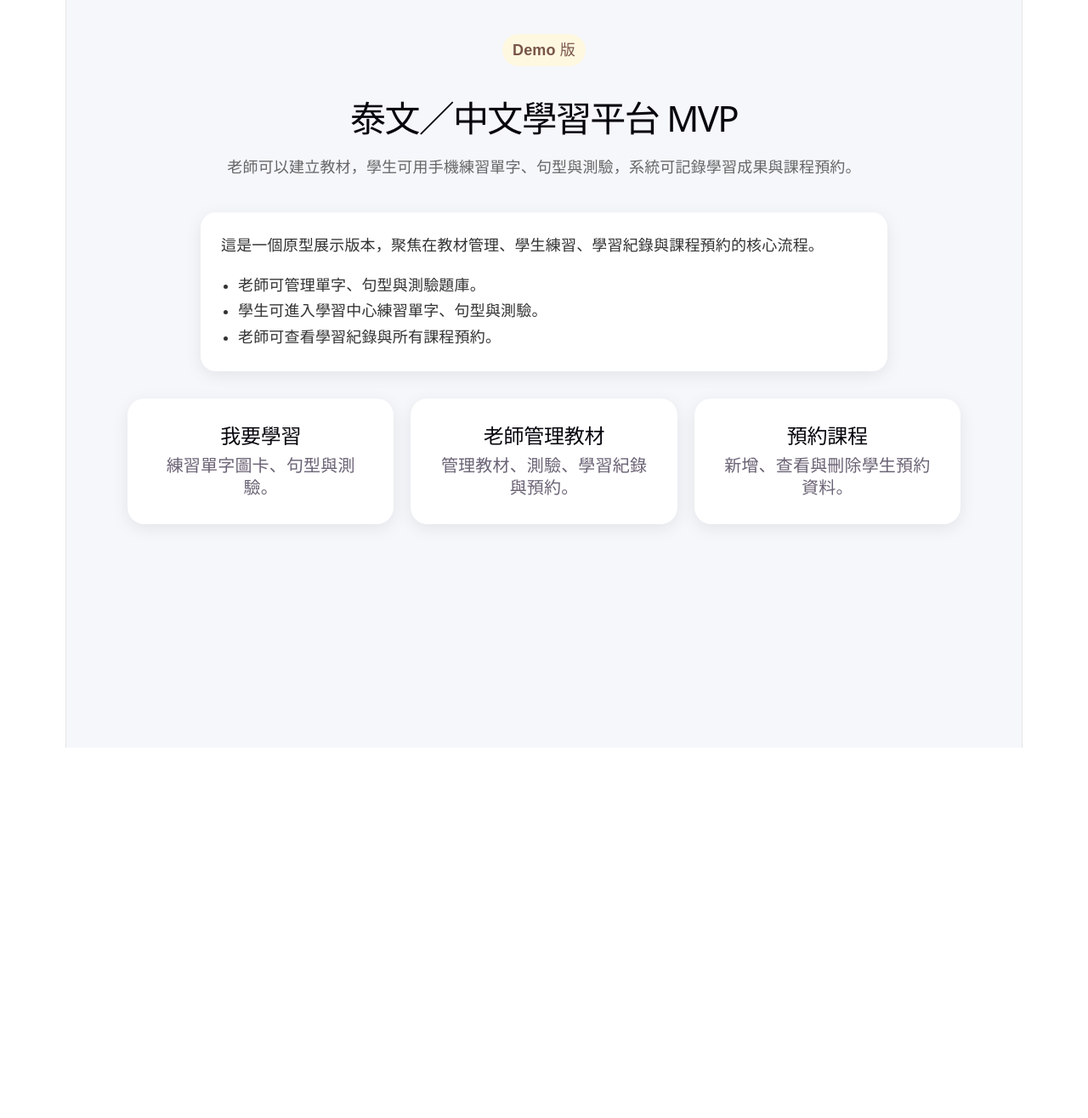
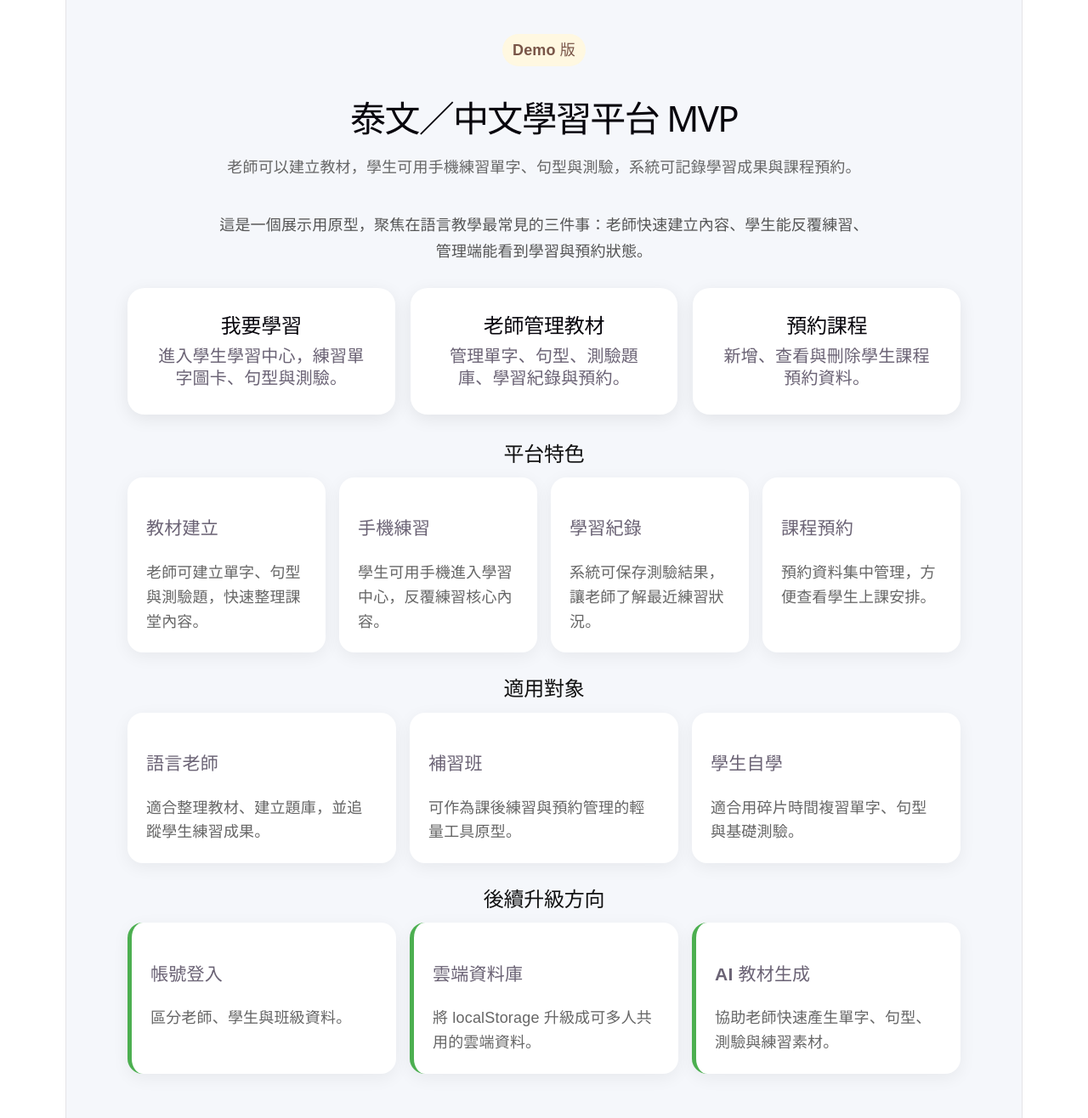
Before and after one commit to a0936138746-ui/thai-learning-platform-v2, a React (Vite) app: page / in a window 1280 px wide. Shown: the top 1316 px of the page at 85% size. Before the commit the page ends 880 px from the top, so only its background shows below. Built offline with nearby package versions, Linux system fonts and the light colour scheme.

Commit message:
polish product homepage

```diff
--- a/src/pages/HomePage.jsx
+++ b/src/pages/HomePage.jsx
@@ -1,28 +1,9 @@
 import { cardStyle, pageStyle, subtitleStyle, titleStyle } from "../styles";
 
-const homeGridStyle = {
-  display: "grid",
-  gridTemplateColumns: "repeat(auto-fit, minmax(240px, 1fr))",
-  gap: "20px",
+const heroStyle = {
   maxWidth: "980px",
-  margin: "0 auto",
-};
-
-const introStyle = {
-  maxWidth: "760px",
-  margin: "0 auto 32px",
-  padding: "24px",
-  borderRadius: "18px",
-  background: "white",
-  boxShadow: "0 5px 20px rgba(0,0,0,0.08)",
-  textAlign: "left",
-  color: "#333",
-  lineHeight: 1.7,
-};
-
-const introListStyle = {
-  margin: "16px 0 0",
-  paddingLeft: "20px",
+  margin: "0 auto 28px",
+  textAlign: "center",
 };
 
 const demoBadgeStyle = {
@@ -35,45 +16,145 @@ const demoBadgeStyle = {
   marginBottom: "16px",
 };
 
+const heroTextStyle = {
+  maxWidth: "780px",
+  margin: "0 auto",
+  color: "#555",
+  fontSize: "18px",
+  lineHeight: 1.7,
+};
+
+const entranceGridStyle = {
+  display: "grid",
+  gridTemplateColumns: "repeat(auto-fit, minmax(230px, 1fr))",
+  gap: "18px",
+  maxWidth: "980px",
+  margin: "0 auto 32px",
+};
+
+const sectionStyle = {
+  maxWidth: "980px",
+  margin: "0 auto 28px",
+};
+
+const sectionHeaderStyle = {
+  marginBottom: "14px",
+  color: "#111",
+};
+
+const infoGridStyle = {
+  display: "grid",
+  gridTemplateColumns: "repeat(auto-fit, minmax(220px, 1fr))",
+  gap: "16px",
+};
+
+const infoCardStyle = {
+  background: "white",
+  padding: "22px",
+  borderRadius: "18px",
+  boxShadow: "0 5px 20px rgba(0,0,0,0.06)",
+  textAlign: "left",
+  lineHeight: 1.6,
+};
+
+const mutedTextStyle = {
+  color: "#666",
+  marginTop: "8px",
+};
+
+const roadmapStyle = {
+  ...infoCardStyle,
+  borderLeft: "5px solid #4caf50",
+};
+
 export default function HomePage({ setPage }) {
   return (
     <div style={pageStyle}>
-      <div style={{ textAlign: "center" }}>
+      <section style={heroStyle}>
         <span style={demoBadgeStyle}>Demo 版</span>
-      </div>
-
-      <h1 style={titleStyle}>泰文／中文學習平台 MVP</h1>
-      <p style={subtitleStyle}>
-        老師可以建立教材，學生可用手機練習單字、句型與測驗，系統可記錄學習成果與課程預約。
-      </p>
-
-      <section style={introStyle}>
-        <p>
-          這是一個原型展示版本，聚焦在教材管理、學生練習、學習紀錄與課程預約的核心流程。
+        <h1 style={titleStyle}>泰文／中文學習平台 MVP</h1>
+        <p style={subtitleStyle}>
+          老師可以建立教材，學生可用手機練習單字、句型與測驗，系統可記錄學習成果與課程預約。
         </p>
-        <ul style={introListStyle}>
-          <li>老師可管理單字、句型與測驗題庫。</li>
-          <li>學生可進入學習中心練習單字、句型與測驗。</li>
-          <li>老師可查看學習紀錄與所有課程預約。</li>
-        </ul>
+        <p style={heroTextStyle}>
+          這是一個展示用原型，聚焦在語言教學最常見的三件事：老師快速建立內容、學生能反覆練習、管理端能看到學習與預約狀態。
+        </p>
       </section>
 
-      <div style={homeGridStyle}>
+      <div style={entranceGridStyle}>
         <div style={cardStyle} onClick={() => setPage("student")}>
           <h2>我要學習</h2>
-          <p>練習單字圖卡、句型與測驗。</p>
+          <p>進入學生學習中心，練習單字圖卡、句型與測驗。</p>
         </div>
 
         <div style={cardStyle} onClick={() => setPage("teacher")}>
           <h2>老師管理教材</h2>
-          <p>管理教材、測驗、學習紀錄與預約。</p>
+          <p>管理單字、句型、測驗題庫、學習紀錄與預約。</p>
         </div>
 
         <div style={cardStyle} onClick={() => setPage("booking")}>
           <h2>預約課程</h2>
-          <p>新增、查看與刪除學生預約資料。</p>
+          <p>新增、查看與刪除學生課程預約資料。</p>
         </div>
       </div>
+
+      <section style={sectionStyle}>
+        <h2 style={sectionHeaderStyle}>平台特色</h2>
+        <div style={infoGridStyle}>
+          <div style={infoCardStyle}>
+            <h3>教材建立</h3>
+            <p style={mutedTextStyle}>老師可建立單字、句型與測驗題，快速整理課堂內容。</p>
+          </div>
+          <div style={infoCardStyle}>
+            <h3>手機練習</h3>
+            <p style={mutedTextStyle}>學生可用手機進入學習中心，反覆練習核心內容。</p>
+          </div>
+          <div style={infoCardStyle}>
+            <h3>學習紀錄</h3>
+            <p style={mutedTextStyle}>系統可保存測驗結果，讓老師了解最近練習狀況。</p>
+          </div>
+          <div style={infoCardStyle}>
+            <h3>課程預約</h3>
+            <p style={mutedTextStyle}>預約資料集中管理，方便查看學生上課安排。</p>
+          </div>
+        </div>
+      </section>
+
+      <section style={sectionStyle}>
+        <h2 style={sectionHeaderStyle}>適用對象</h2>
+        <div style={infoGridStyle}>
+          <div style={infoCardStyle}>
+            <h3>語言老師</h3>
+            <p style={mutedTextStyle}>適合整理教材、建立題庫，並追蹤學生練習成果。</p>
+          </div>
+          <div style={infoCardStyle}>
+            <h3>補習班</h3>
+            <p style={mutedTextStyle}>可作為課後練習與預約管理的輕量工具原型。</p>
+          </div>
+          <div style={infoCardStyle}>
+            <h3>學生自學</h3>
+            <p style={mutedTextStyle}>適合用碎片時間複習單字、句型與基礎測驗。</p>
+          </div>
+        </div>
+      </section>
+
+      <section style={sectionStyle}>
+        <h2 style={sectionHeaderStyle}>後續升級方向</h2>
+        <div style={infoGridStyle}>
+          <div style={roadmapStyle}>
+            <h3>帳號登入</h3>
+            <p style={mutedTextStyle}>區分老師、學生與班級資料。</p>
+          </div>
+          <div style={roadmapStyle}>
+            <h3>雲端資料庫</h3>
+            <p style={mutedTextStyle}>將 localStorage 升級成可多人共用的雲端資料。</p>
+          </div>
+          <div style={roadmapStyle}>
+            <h3>AI 教材生成</h3>
+            <p style={mutedTextStyle}>協助老師快速產生單字、句型、測驗與練習素材。</p>
+          </div>
+        </div>
+      </section>
     </div>
   );
 }
```
